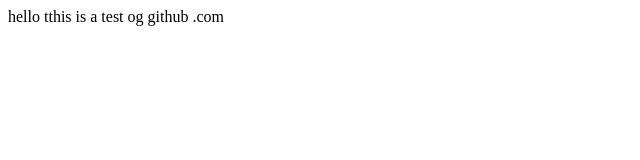
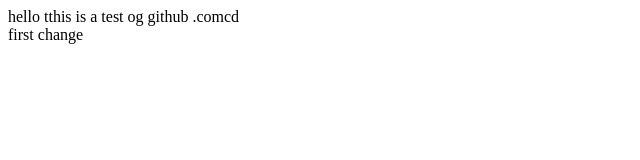
Before and after one commit to bn44/youtube.demo, a plain HTML site: page WebContent/index.html in a window 1280 px wide. Shown: the full height of the page, 0-640 px from the left. Drawn offline with Linux system fonts and the light colour scheme.

Commit message:
making the first change before push to the repo.

```diff
--- a/WebContent/index.html
+++ b/WebContent/index.html
@@ -6,6 +6,9 @@
 <title>Insert title here</title>
 </head>
 <body>
-hello tthis is a test og github .com
+hello tthis is a test og github .comcd
+<br/>
+first change
+
 </body>
 </html>
```
